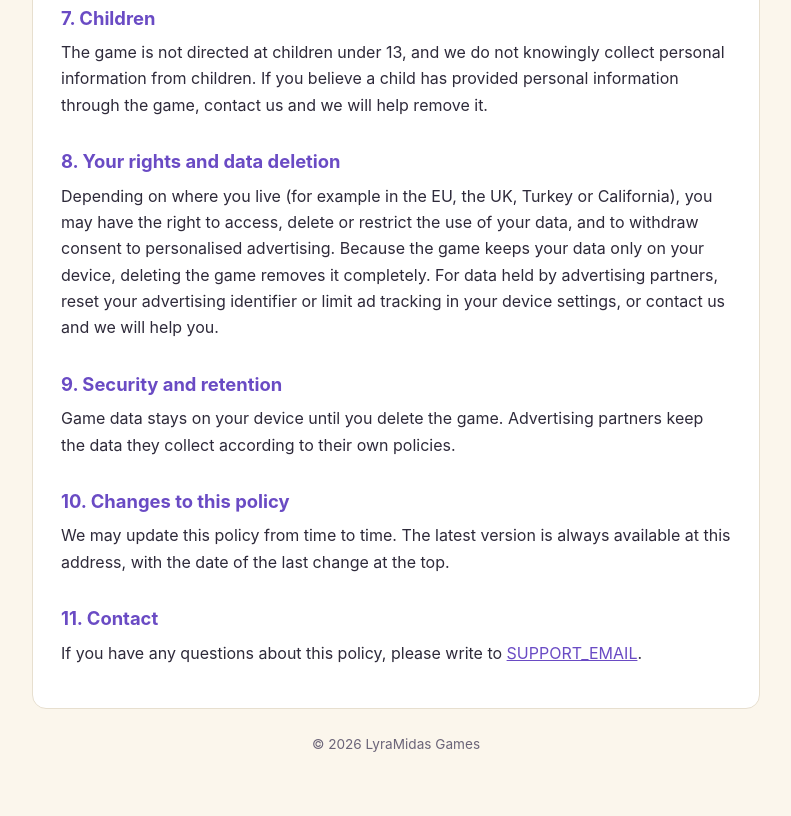
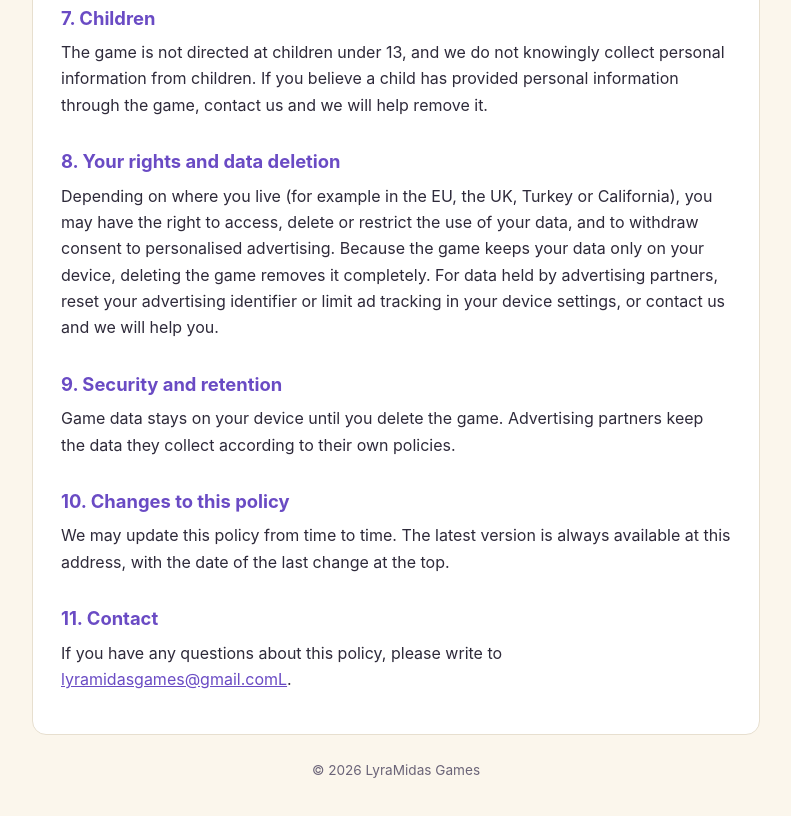
Before and after one commit to LyraMidasGames/LyraMidasSudoku, a plain HTML site: page privacy-policy.html in a window 1280 px wide. Shown: the part 1446-2262 px from the top of the page, without its empty margins (244-1035 px from the left). Drawn offline with Linux system fonts and the light colour scheme.

Commit message:
Update privacy-policy.html

```diff
--- a/privacy-policy.html
+++ b/privacy-policy.html
@@ -61,7 +61,7 @@
   <p>We may update this policy from time to time. The latest version is always available at this address, with the date of the last change at the top.</p>
 
   <h2>11. Contact</h2>
-  <p>If you have any questions about this policy, please write to <a href="mailto:SUPPORT_EMAIL">SUPPORT_EMAIL</a>.</p>
+  <p>If you have any questions about this policy, please write to <a href="mailto:lyramidasgames@gmail.comL">lyramidasgames@gmail.comL</a>.</p>
 </div>
 <footer>© 2026 LyraMidas Games</footer>
 </main>
```
